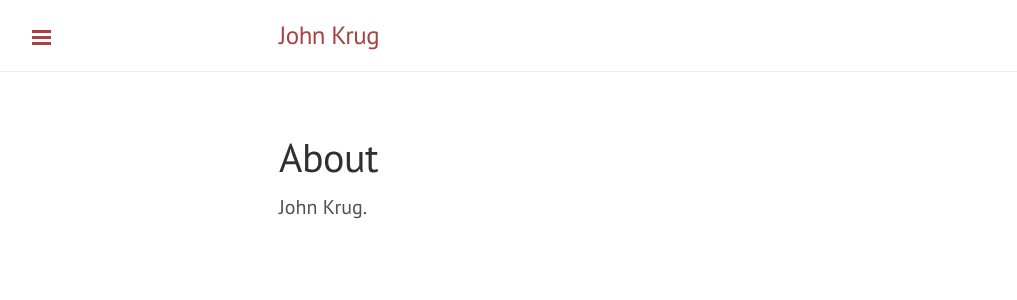
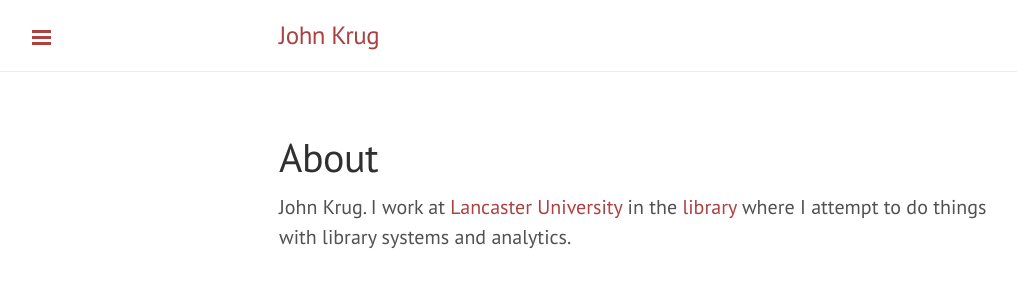
Before and after one commit to jhkrug/jhkrug.github.io, a Jekyll site: the page built from about.md, in a window 1280 px wide. Shown: the top 300 px of the page, without its empty margins (1-1018 px from the left). Built offline with Jekyll 4.4.1, drawn with Linux system fonts in a browser that asks for light colours; Markdown is read by kramdown in place of the engine named in the settings.

Commit message:
small changes

```diff
--- a/_includes/sidebar.html
+++ b/_includes/sidebar.html
@@ -32,7 +32,8 @@
 
   <div class="sidebar-item">
     <p>
-      &copy; {{ site.time | date: '%Y' }}. All rights reserved.
+      <!-- &copy; {{ site.time | date: '%Y' }}. All rights reserved. -->
+	<a rel="license" href="http://creativecommons.org/licenses/by/4.0/"><img alt="Creative Commons Licence" style="border-width:0" src="https://i.creativecommons.org/l/by/4.0/88x31.png" /></a>This work by <span xmlns:cc="http://creativecommons.org/ns#" property="cc:attributionName">John Krug</span> is licensed under a <a rel="license" href="http://creativecommons.org/licenses/by/4.0/">Creative Commons Attribution 4.0 International License</a>.
     </p>
   </div>
 </div>
--- a/about.md
+++ b/about.md
@@ -3,4 +3,6 @@ layout: page
 title: About
 ---
 
-John Krug.
+John Krug. I work at [Lancaster University](http://www.lancaster.ac.uk)
+in the [library](http://lancaster.ac.uk/library) where I attempt to do
+things with library systems and analytics.
```
Also changed, not shown: 1 other file.
